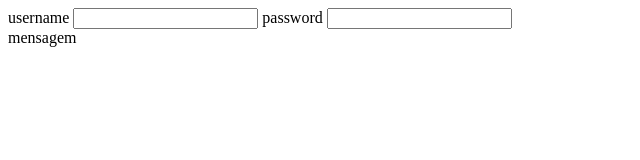
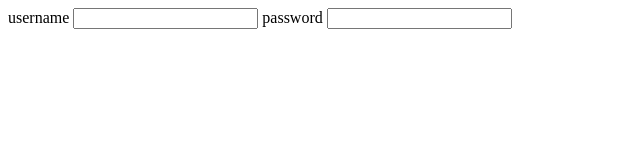
Before and after one commit to JoseRobson2301/DWSENAP, a plain HTML site: page index.html in a window 1280 px wide. Shown: the full height of the page, 0-640 px from the left. Drawn offline with Linux system fonts and the light colour scheme.

Commit message:
UPDATE HTML

```diff
--- a/index.html
+++ b/index.html
@@ -12,10 +12,9 @@
           <input type="text" id="username" name="username">
           <label for="password">password</label>
           <input type="password" id="password" name="password">
-          <br>
-          <label for="mensagem">mensagem</label>
-       <!-- <textarea name="mensagem" id="mensagem"></textarea>
-          <input class="button-enviar" type="submit" value="Enviar"> -->
+      <!--<label for="mensagem">mensagem</label>
+          <textarea name="mensagem" id="mensagem"></textarea>
+          <input class="button-enviar" type="submit" value="Enviar">-->
         </form>
     </div>
   </body>
```
